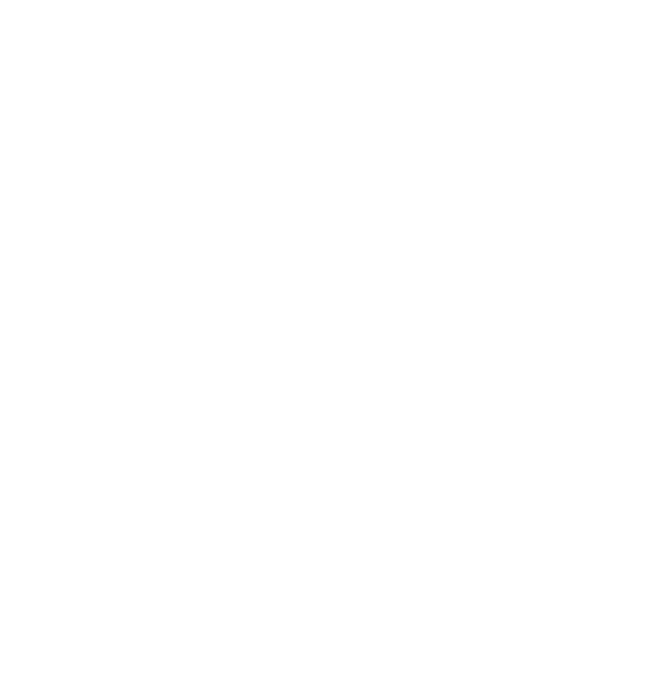
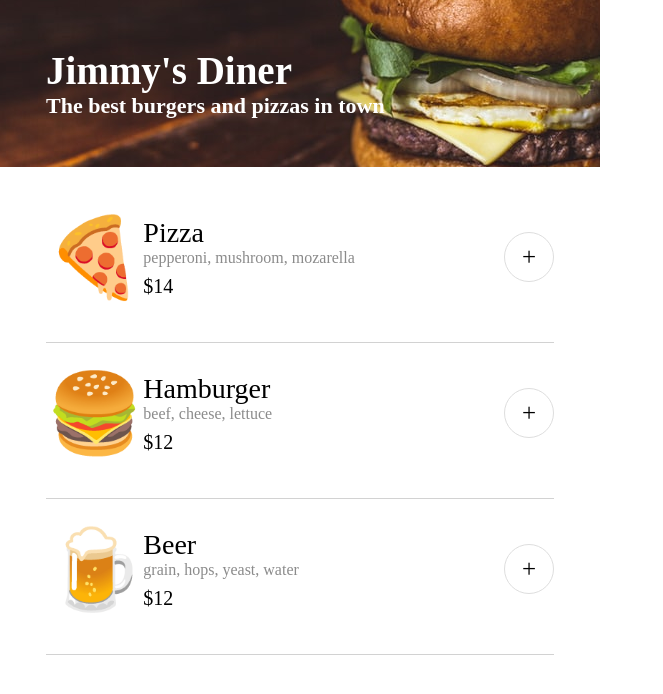
Before and after one commit to dylinh/restaurant-ordering-app, a plain HTML site: page index.html in a window 1280 px wide. Shown: the whole page, without its empty margins (0-663 px from the left). Drawn offline with Linux system fonts and the light colour scheme; a web font is replaced by a local one.

Commit message:
Almost done

```diff
--- a/data.js
+++ b/data.js
@@ -1,7 +1,7 @@
-const menuArray = [
+export const menuArray = [
     {
         name: "Pizza",
-        ingredients: ["pepperoni", "mushrom", "mozarella"],
+        ingredients: ["pepperoni", "mushroom", "mozarella"],
         id: 0,
         price: 14,
         emoji: "🍕"
--- a/index.css
+++ b/index.css
@@ -1,3 +1,87 @@
 body {
     margin: 0;
+    width: 600px;
 }
+
+header {
+    background-image: url("/images/burger.jpg");
+    background-position-y: 65%;
+    background-position-x: 65%;
+    height: 167px;
+    display: flex;
+    align-items: center;
+    margin-bottom: 20px;
+
+}
+
+.heading{
+    color: white;
+    font-family: "Smythe";
+    margin-left: 46.07px;
+}
+
+h1 {
+    font-size: 39px;
+    margin: 0;
+}
+
+.heading h2{
+    font-size: 22px;
+    margin: 0;
+}
+
+.menu-item{
+    display: flex;
+    margin-left: 46px;
+    margin-right: 46px;
+    height: 140px;
+    border-bottom: solid 1px #D2D2D2;
+    align-items: center;
+    justify-content: space-between;
+    padding-bottom: 15px;
+}
+
+.menu-item button:hover{
+    background-color: #d2d2d2e0;
+}
+
+p{
+    margin: 0;
+}
+
+.emoji{
+    font-size: 78px;
+}
+
+.add-item{
+    height: 50px;
+    width: 50px;
+    border-radius: 50%;
+    border: solid 1.5px #DEDEDE;
+    background: white;
+    font-size: 25px;
+    cursor: pointer;
+    font-family: "";
+}
+
+.item-desc{
+    font-family: "Smythe"
+}
+
+.item-start{
+    display: flex;
+    align-items: center;
+}
+
+.item-name{
+    font-size: 28px;
+}
+
+.item-ingredients{
+    color: #8B8B8B;
+    margin-bottom: 8px;
+}
+
+.item-price{
+    font-size: 20px;
+}
--- a/index.html
+++ b/index.html
@@ -1,8 +1,27 @@
-<html>
+<!DOCTYPE html>
+<html lang="en">
     <head>
-       <link rel="stylesheet" href="index.css">
+        <link rel="preconnect" href="https://fonts.googleapis.com">
+        <link rel="preconnect" href="https://fonts.gstatic.com" crossorigin>
+        <link href="https://fonts.googleapis.com/css2?family=Smythe&display=swap" rel="stylesheet">
+        <link rel="preconnect" href="https://fonts.googleapis.com">
+        <link rel="preconnect" href="https://fonts.gstatic.com" crossorigin>
+        <link href="https://fonts.googleapis.com/css2?family=Inter:ital,opsz,wght@0,14..32,100..900;1,14..32,100..900&display=swap" rel="stylesheet">
+        <link rel="stylesheet" href="index.css">
     </head>
     <body>
-	<script src="index.js"></script>
+        <header>
+            <div class="heading">
+                <h1>Jimmy's Diner</h1>
+                <h2>The best burgers and pizzas in town</h2>
+            </div>
+        </header>
+        <main>
+            <section id="main-items">
+            </section>
+            <section id="order-items">
+            </section>
+        </main>
+	<script src="index.js" type="module"></script>
     </body>
 </html>
--- a/index.js
+++ b/index.js
@@ -0,0 +1,38 @@
+import { menuArray } from "./data.js"
+
+const mainEl = document.getElementById("main-items")
+const orderEl = document.getElementById("order-items")
+let itemArr = []
+
+renderMenu()
+
+function renderMenu(){
+    let menuEl = menuArray.map((item) => {
+        return (`
+            <div class="menu-item">
+                <div>
+                    <div class="item-start">
+                    <p class="emoji" >${item.emoji}</p>
+                    <div class="item-desc">
+                        <p class="item-name">${item.name}</p>
+                        <p class="item-ingredients">${item.ingredients.join(", ")}</p>
+                        <p class="item-price">$${item.price}</p>
+                    </div>
+                    </div>
+                </div>
+                <button id="${item.id}" class="add-item">+</button>
+            </div>
+            `)
+    }).join("")
+
+    mainEl.innerHTML += menuEl
+
+}
+
+mainEl.addEventListener('click', (e) => {
+     console.log(e.target.id)
+     if (e.target.id){
+        itemArr.push(e.target.id)
+     }
+     console.log(itemArr)
+})
```
Also changed, not shown: images/burger.jpg (added).
